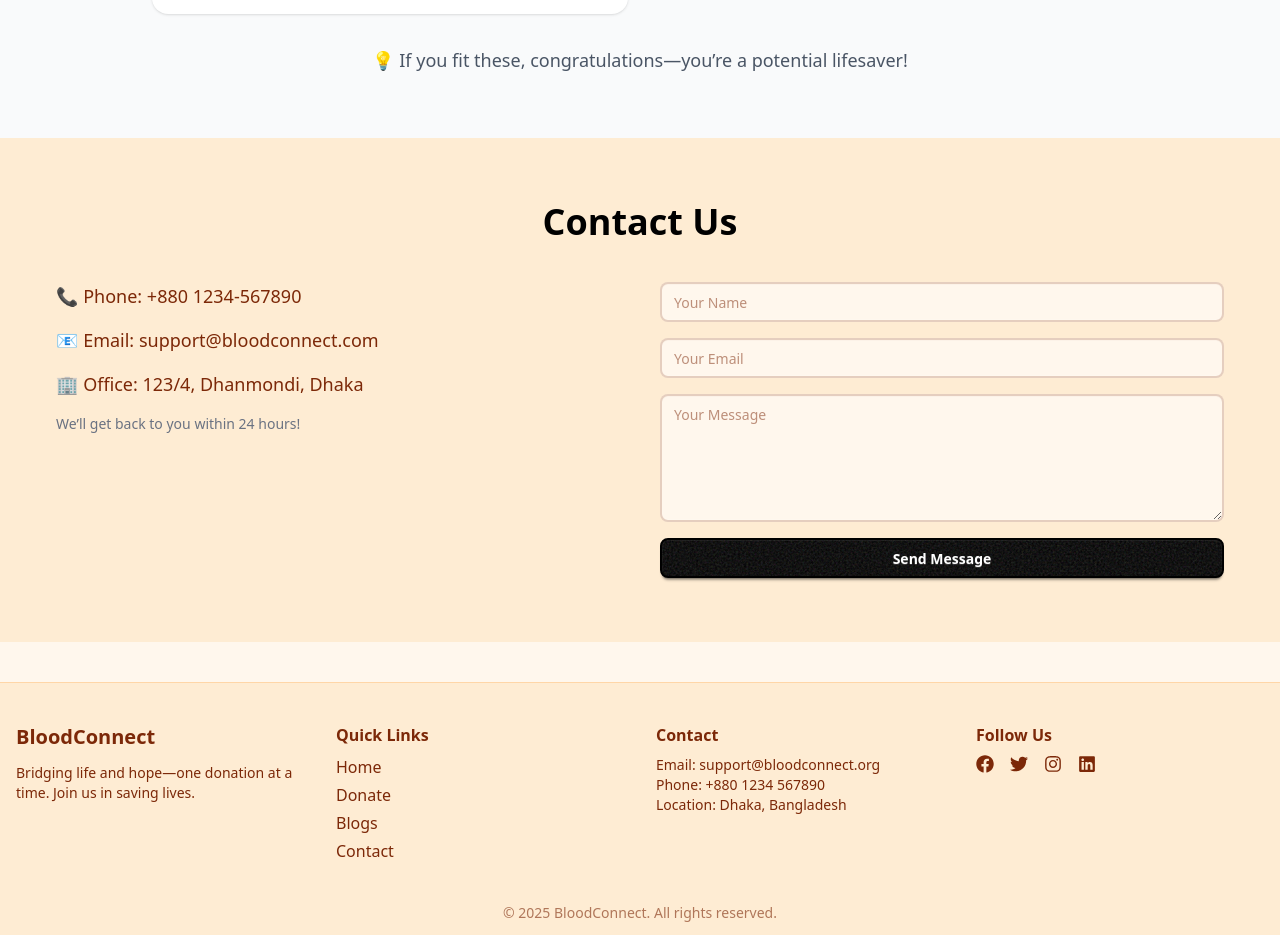
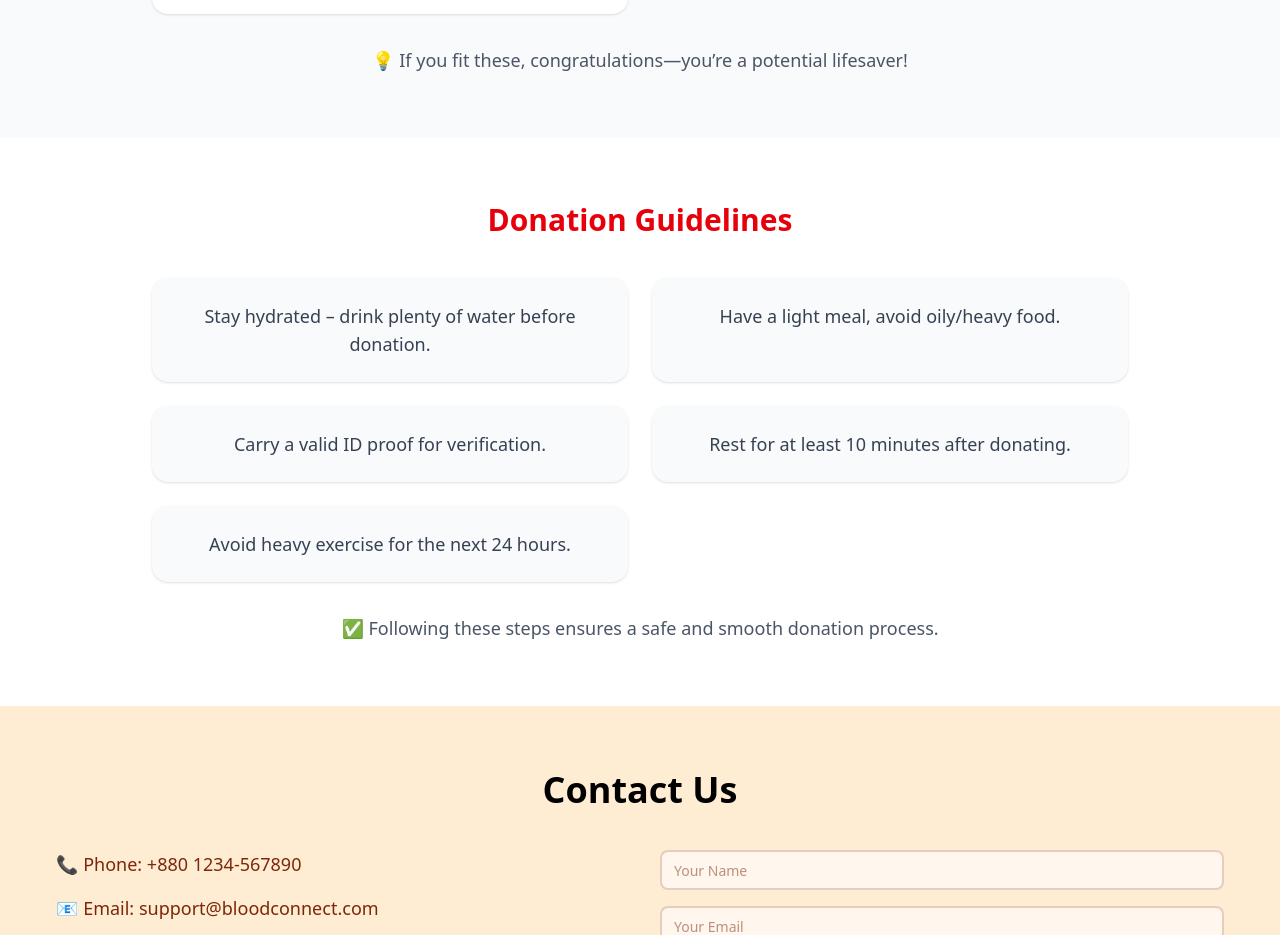
Before and after one commit to nabila-nowshin/lifeline-connect-client, a React (Vite) app: page / in a window 1280 px wide. Shown: the part 2158-3093 px from the top of the page. Built offline with nearby package versions, Linux system fonts and the light colour scheme; no server answers; a web font is replaced by a local one.

Commit message:
Implement guidelines section

```diff
--- a/src/components/DonationGuidelines.jsx
+++ b/src/components/DonationGuidelines.jsx
@@ -0,0 +1,43 @@
+export default function DonationGuidelines() {
+  const guidelines = [
+    "Stay hydrated – drink plenty of water before donation.",
+    "Have a light meal, avoid oily/heavy food.",
+    "Carry a valid ID proof for verification.",
+    "Rest for at least 10 minutes after donating.",
+    "Avoid heavy exercise for the next 24 hours.",
+  ];
+
+  return (
+    <section className="py-16 bg-white">
+      <div className="max-w-5xl mx-auto px-6 text-center">
+        <h2
+          className="text-3xl font-bold text-red-600 mb-10"
+          data-aos="fade-up"
+        >
+          Donation Guidelines
+        </h2>
+
+        <div className="grid gap-6 md:grid-cols-2">
+          {guidelines.map((guide, index) => (
+            <div
+              key={index}
+              data-aos="fade-up"
+              data-aos-delay={index * 150}
+              className="p-6 bg-gray-50 rounded-2xl shadow hover:shadow-lg transition"
+            >
+              <p className="text-lg font-medium text-gray-700">{guide}</p>
+            </div>
+          ))}
+        </div>
+
+        <p
+          data-aos="fade-up"
+          data-aos-delay={guidelines.length * 150}
+          className="mt-8 text-gray-600 text-lg"
+        >
+          ✅ Following these steps ensures a safe and smooth donation process.
+        </p>
+      </div>
+    </section>
+  );
+}
--- a/src/pages/Home.jsx
+++ b/src/pages/Home.jsx
@@ -5,6 +5,7 @@ import ContactUs from "../components/ContactUs";
 import Steps from "../components/Steps";
 import Statistics from "../components/Statistics";
 import WhoCanDonate from "../components/WhoCanDonate";
+import DonationGuidelines from "../components/DonationGuidelines";
 
 const Home = () => {
   return (
@@ -14,6 +15,7 @@ const Home = () => {
       <Steps></Steps>
       <Statistics></Statistics>
       <WhoCanDonate></WhoCanDonate>
+      <DonationGuidelines></DonationGuidelines>
       <ContactUs></ContactUs>
     </div>
   );
```
